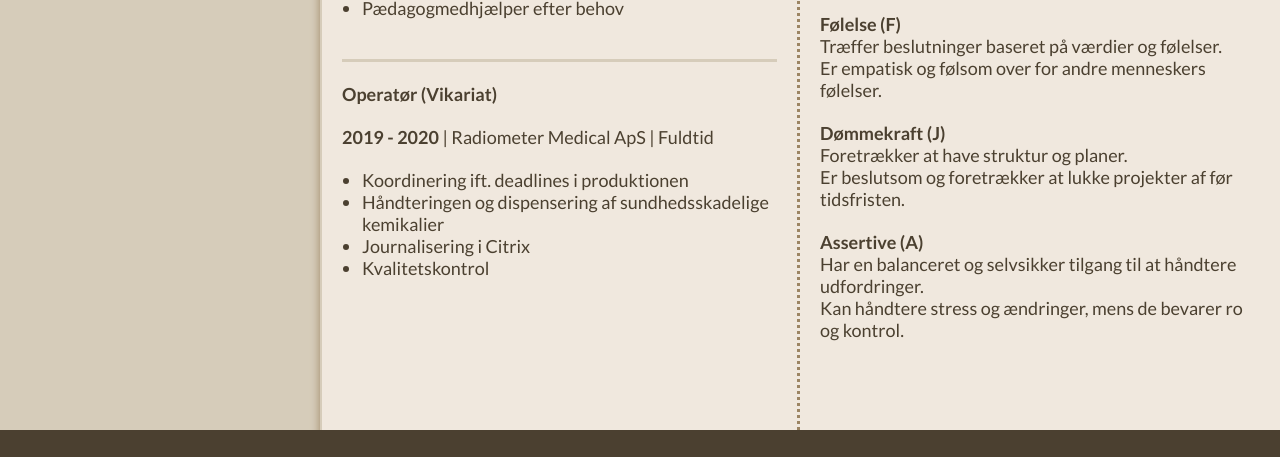
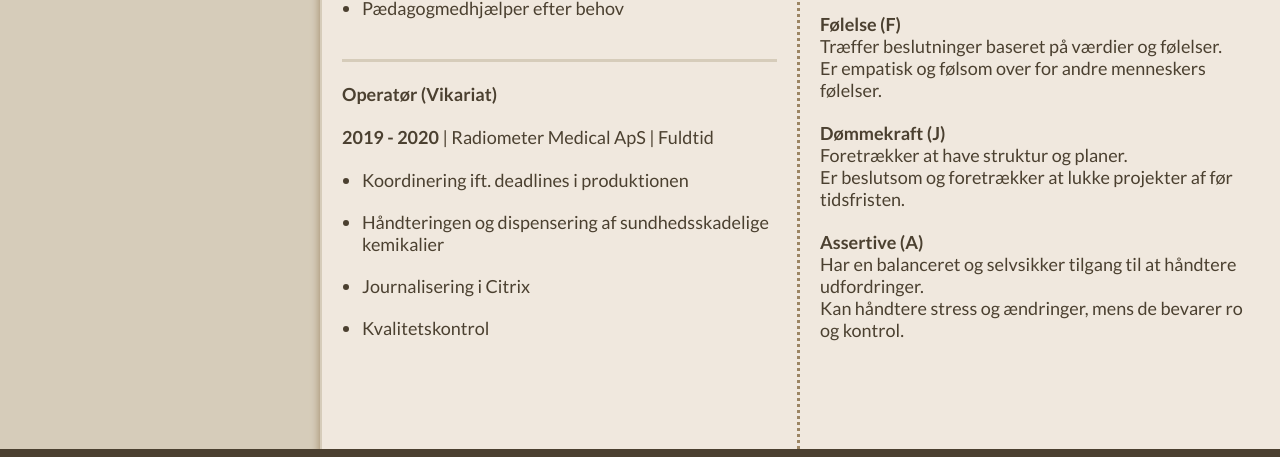
Before and after one commit to Andread24/06_portfolio, a plain HTML site: page cv.html in a window 1280 px wide. Shown: the part 1070-1527 px from the top of the page. Drawn offline with Linux system fonts and the light colour scheme.

Commit message:
ændringer i cv - padding

```diff
--- a/cv.html
+++ b/cv.html
@@ -100,7 +100,7 @@
                 <p><b>2019 - 2020</b> | Radiometer Medical ApS | Fuldtid
                 </p>
                 <br>
-                <ul>
+                <ul class="erhverv-bottom">
                     <li>Koordinering ift. deadlines i
                         produktionen</li>
 
--- a/style.css
+++ b/style.css
@@ -281,6 +281,10 @@ a {
   padding-bottom: 20px;
 }
 
+.erhverv-bottom li {
+  padding-bottom: 20px;
+}
+
 /*Grund web*/
 .grund_web_img {
   position: relative;
```
